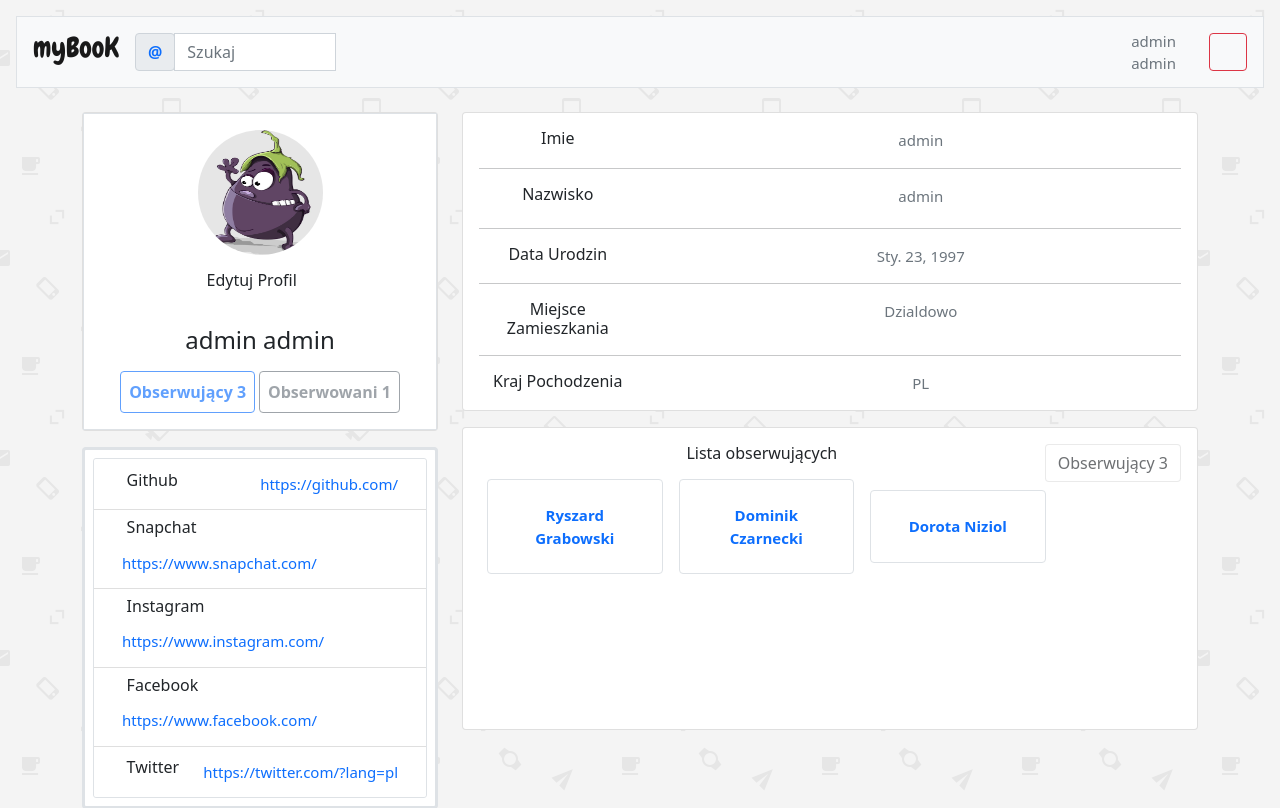
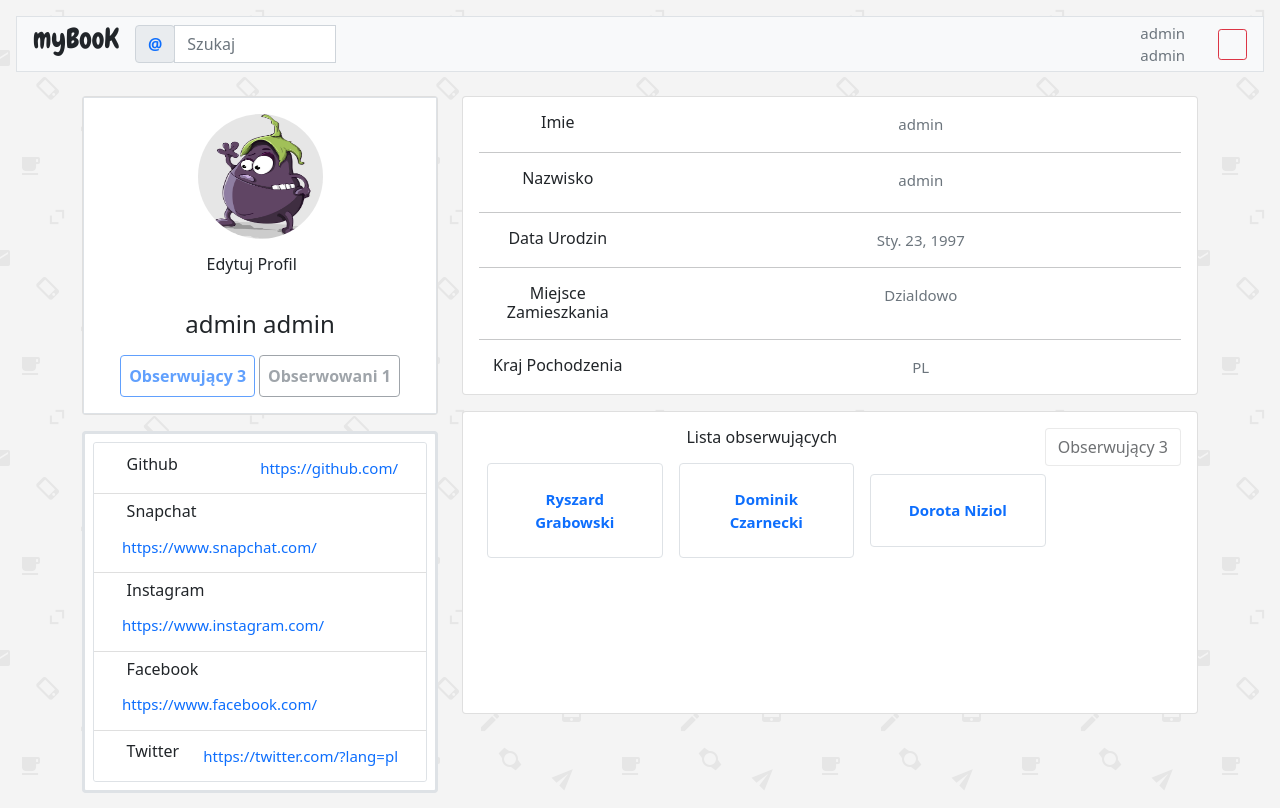
Before and after one commit to dominikCzarneckiQA/myBooK, a Django app: page /profil/1 in a window 1280 px wide. Shown: the top 808 px of the page. Run offline with Django 3.2, Linux system fonts and the light colour scheme; a user stored in the database is signed in; data comes from the database, SQL or seed files in the repository; both versions use the stored data as it was after the commit; some libraries are stand-ins or nearby versions; some web fonts are replaced.

Commit message:
add some boostrap all work fine

```diff
--- a/konto/static/css/main.css
+++ b/konto/static/css/main.css
@@ -48,13 +48,13 @@ a:visited {
 
 a:focus {
     font-weight: bold;
-    color: #7D7461;
+    color: #333333;
 
 }
 
 a:hover {
     font-weight: bold;
-
+    color: #5b80b2;
 }
 
 /* ZNACZNIKI GLOBALNE */
--- a/konto/templates/mainPage.html
+++ b/konto/templates/mainPage.html
@@ -30,9 +30,9 @@
 
 <body class="text-center" style="background-image: url('{% static "backgrounds/tlo01.png" %}' );">
 {% if request.user.is_authenticated %}
-    <nav class="navbar m-3   sticky-top border  navbar-light bg-light navbar-expand-lg ">
-    <a class="navbar-brand  text-decoration-none mx-3 " href="{% url 'feed:all-posts' %}">
-        <h3 class="chewy ">
+    <nav class="nav  nav-pills m-3   sticky-top border   bg-light navbar-expand-lg ">
+    <a class="navbar-brand  text-dark mx-3 " href="{% url 'feed:all-posts' %}">
+        <h3 class="chewy text-decoration-none ">
             myBooK
         </h3>
     </a>
@@ -48,8 +48,8 @@
                     <span class="input-group-text align-content-center text-primary fw-bold" id="basic-addon1">@</span>
                 </div>
                 <input type="text" class="form-control" placeholder="Szukaj" aria-label="Username"
-                       aria-describedby="basic-addon1"  name="quest" value="{{ request.GET.quest }}">
-                <button class="btn bg-transparent text-decoration-none "><i class="fas fa-search"></i></button>
+                       aria-describedby="basic-addon1" name="quest" value="{{ request.GET.quest }}">
+                <button class="btn bg-transparent text-decoration-none "><i class="fas fa-search link-primary"></i></button>
             </div>
         </form>
     </nav>
@@ -60,36 +60,39 @@
         <ul class=" nav  w-50">
             <li class="nav-item  mx-3">
                 <a class="nav-link mx-auto" aria-current="page"
-                  href="#" >
+                   href="#">
                     <i class="fas fa-home h4 "></i>
                 </a>
             </li>
-            <li class=" nav-item mx-3  ">
-                <a class="nav-link     " aria-current="page"
+            <li class=" nav-item  active mx-3">
+                <a class="nav-link  " aria-current="page"
                    href="{% url 'feed:all-posts' %}">
                     <i class="fas h4 fa-clipboard"></i>
                 </a>
             </li>
 
-            <li class="  nav-item mx-3   ">
-                <a class="nav-link   " data-toggle="tab" href="{% url 'all_users' %}">
+            <li class="nav-item mx-3 active">
+                <a class="nav-link " data-toggle="tab" href="{% url 'all_users' %}">
                     <i class="fas fa-user-friends h4"></i>
                 </a>
             </li>
 
-            <li class="nav-item dropdown  mx-3 ">
-                <a class="nav-link " href="#"
+            <li class="nav-item dropdown  activemx-3">
+                <a class="nav-link   " href="#"
                    role="button" data-bs-toggle="dropdown" aria-expanded="false">
                     <i class="fas fa-user-circle h4 "></i>
                 </a>
-                <ul class="dropdown-menu  " aria-labelledby="navbarDropdown">
+                <ul class="dropdown-menu" aria-labelledby="navbarDropdown">
                     {% url 'userProfile' user.profile.pk as url %}
-                    <li class="nav-item"><a class="dropdown-item" href="{{ url }}">Profil</a></li>
+                    <li class="nav-item">
+                        <a class="dropdown-item link-primary" href="{{ url }}">Profil</a></li>
                     <li>
                         <hr class="dropdown-divider">
                     </li>
                     {% url 'profile_edit' user.profile.pk as url %}
-                    <li><a class="dropdown-item" href="{{ url }}">Edycja Profilu</a></li>
+                    <li>
+                        <a class="dropdown-item nav-link" href="{{ url }}">Edycja Profilu</a>
+                    </li>
                 </ul>
             </li>
         </ul>
@@ -104,7 +107,7 @@
     </a>
 
     <div class="dropdown   mx-3">
-        <button class=" btn btn-outline-danger   " data-bs-toggle="dropdown" aria-expanded="false">
+        <button class=" btn  btn-sm btn-outline-danger   " data-bs-toggle="dropdown" aria-expanded="false">
             <i class="fas fa-chevron-down"></i>
         </button>
         <ul class="dropdown-menu dropdown-menu-end">
```
Also changed, not shown: db.sqlite3.
